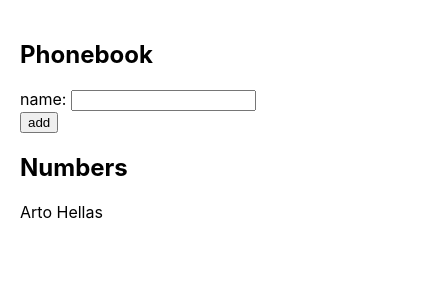
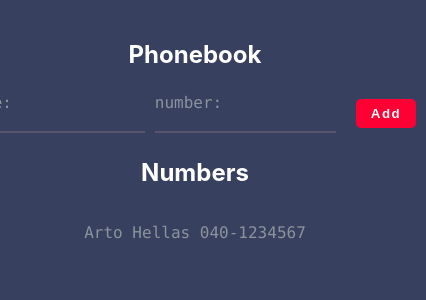
Before and after one commit to MariaVillascusa/bootcamp-fullstack, a React (Create React App) app in the folder part2/phonebook/: page / in a window 390 px wide. Shown: the top 300 px of the page, 426 px wide, since content can reach past the window. Built offline with nearby package versions, Linux system fonts and the light colour scheme.

Commit message:
2.8.1 phonebook styles

```diff
--- a/part2/phonebook/src/components/App.js
+++ b/part2/phonebook/src/components/App.js
@@ -1,12 +1,16 @@
 import React, { useState } from 'react'
 
-const Person = ({ name }) => <p>{name}</p>
+const Person = ({ name,number }) => <p>{name} {number}</p>
 
 const App = () => {
   const [persons, setPersons] = useState([
-    { name: 'Arto Hellas' }
+    {
+      name: 'Arto Hellas',
+      number: '040-1234567'
+    }
   ])
   const [newName, setNewName] = useState('')
+  const [newNumber, setNewNumber] = useState('')
 
   const addPerson = (e) => {
     e.preventDefault()
@@ -14,28 +18,35 @@ const App = () => {
       alert(`${newName} is already added to phonebook`)
       return
     }
-    const personObj = { name: newName }
+    const personObj = {
+      name: newName,
+      number: newNumber
+    }
     setPersons(persons.concat(personObj))
     setNewName("")
   }
 
-  const handleChange = e => setNewName(e.target.value)
+  const handleNameChange = e => setNewName(e.target.value)
+  const handleNumberChange = e => setNewNumber(e.target.value)
 
   const isRepeat = (persons.findIndex(person => person.name === newName)) !== -1
 
   return (
-    <div>
+    <div className="container">
       <h2>Phonebook</h2>
       <form onSubmit={addPerson}>
         <div>
-          name: <input value={newName} onChange={handleChange} />
+          name: <input type="text" value={newName} onChange={handleNameChange} />
         </div>
         <div>
-          <button type="submit">add</button>
+          number: <input  type="text" value={newNumber} onChange={handleNumberChange} />
+        </div>
+        <div>
+          <button type="submit">Add</button>
         </div>
       </form>
       <h2>Numbers</h2>
-      {persons.map(person => <Person key={person.name} name={person.name} />)}
+      {persons.map(person => <Person key={person.name} name={person.name} number={person.number}/>)}
     </div>
   )
 }
--- a/part2/phonebook/src/index.css
+++ b/part2/phonebook/src/index.css
@@ -1,14 +1,59 @@
 body {
   padding: 20px;
   margin: 0;
-  font-family: -apple-system, BlinkMacSystemFont, 'Segoe UI', 'Roboto', 'Oxygen',
-    'Ubuntu', 'Cantarell', 'Fira Sans', 'Droid Sans', 'Helvetica Neue',
+  background-color: rgb(56, 64, 95);
+  font-family: -apple-system, BlinkMacSystemFont, "Segoe UI", "Roboto", "Oxygen",
+    "Ubuntu", "Cantarell", "Fira Sans", "Droid Sans", "Helvetica Neue",
     sans-serif;
   -webkit-font-smoothing: antialiased;
   -moz-osx-font-smoothing: grayscale;
 }
 
-code {
-  font-family: source-code-pro, Menlo, Monaco, Consolas, 'Courier New',
+.container {
+  color: #8b939c;
+  width: 100%;
+  height: 98vh;
+  font-family: source-code-pro, Menlo, Monaco, Consolas, "Courier New",
     monospace;
+  display: flex;
+  flex-direction: column;
+  align-items: center;
 }
+
+h2 {
+  color: white;
+  font-family: -apple-system, BlinkMacSystemFont, "Segoe UI", "Roboto", "Oxygen",
+    "Ubuntu", "Cantarell", "Fira Sans", "Droid Sans", "Helvetica Neue",
+    sans-serif;
+  -webkit-font-smoothing: antialiased;
+  -moz-osx-font-smoothing: grayscale;
+}
+
+button {
+  margin: 10px;
+  padding: 7px 15px;
+  border: none;
+  border-radius: 5px;
+  background-color: #ff0035;
+  color: white;
+  letter-spacing: 1.5px;
+  font-weight: 700;
+}
+
+button:hover {
+  cursor: pointer;
+}
+
+form {
+  display: flex;
+  align-items: center;
+}
+
+input[type="text"] {
+  margin-right: 10px;
+  border: none;
+  border-bottom: 2px solid #59546c;
+  outline: none;
+  color: white;
+  background-color: transparent;
+}
```
